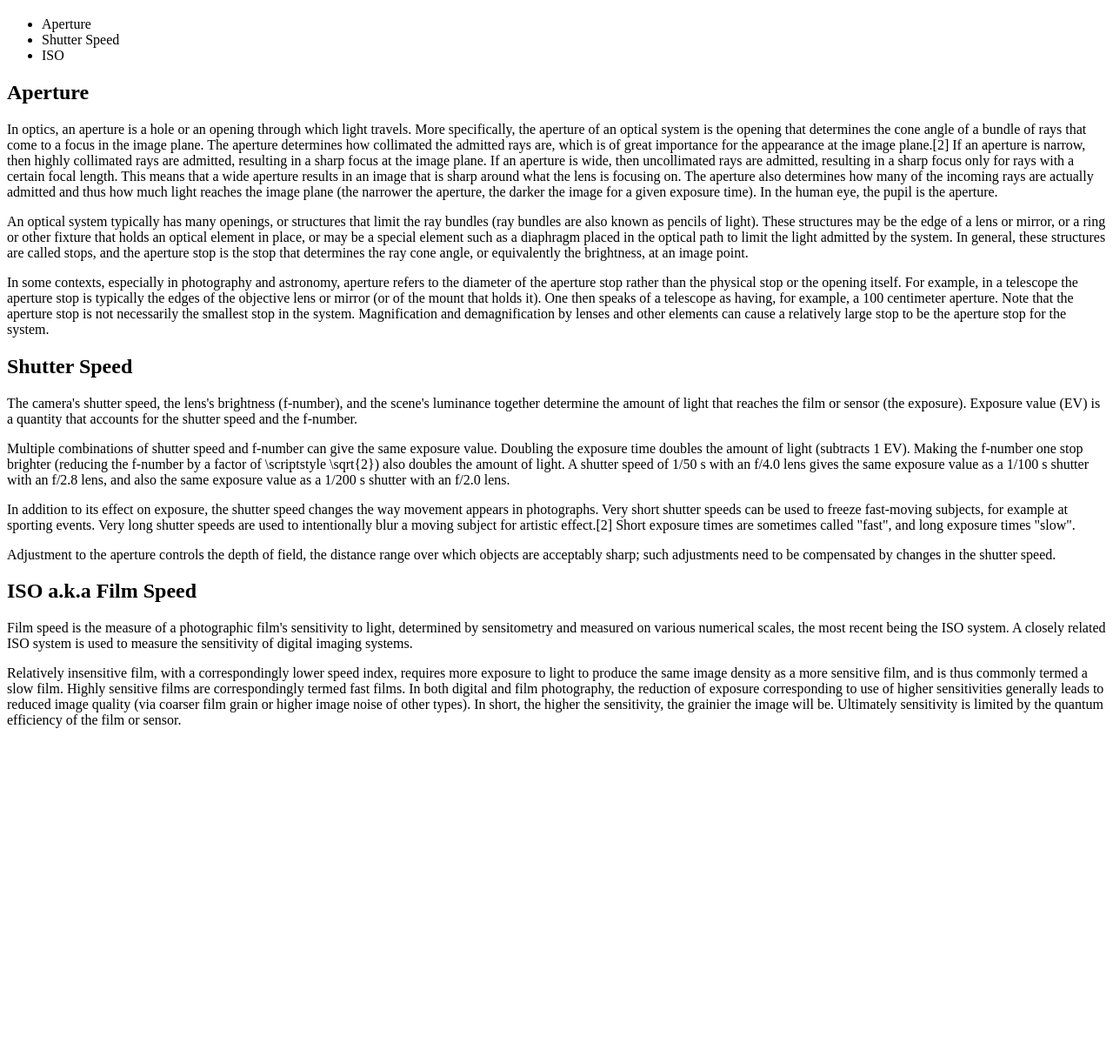
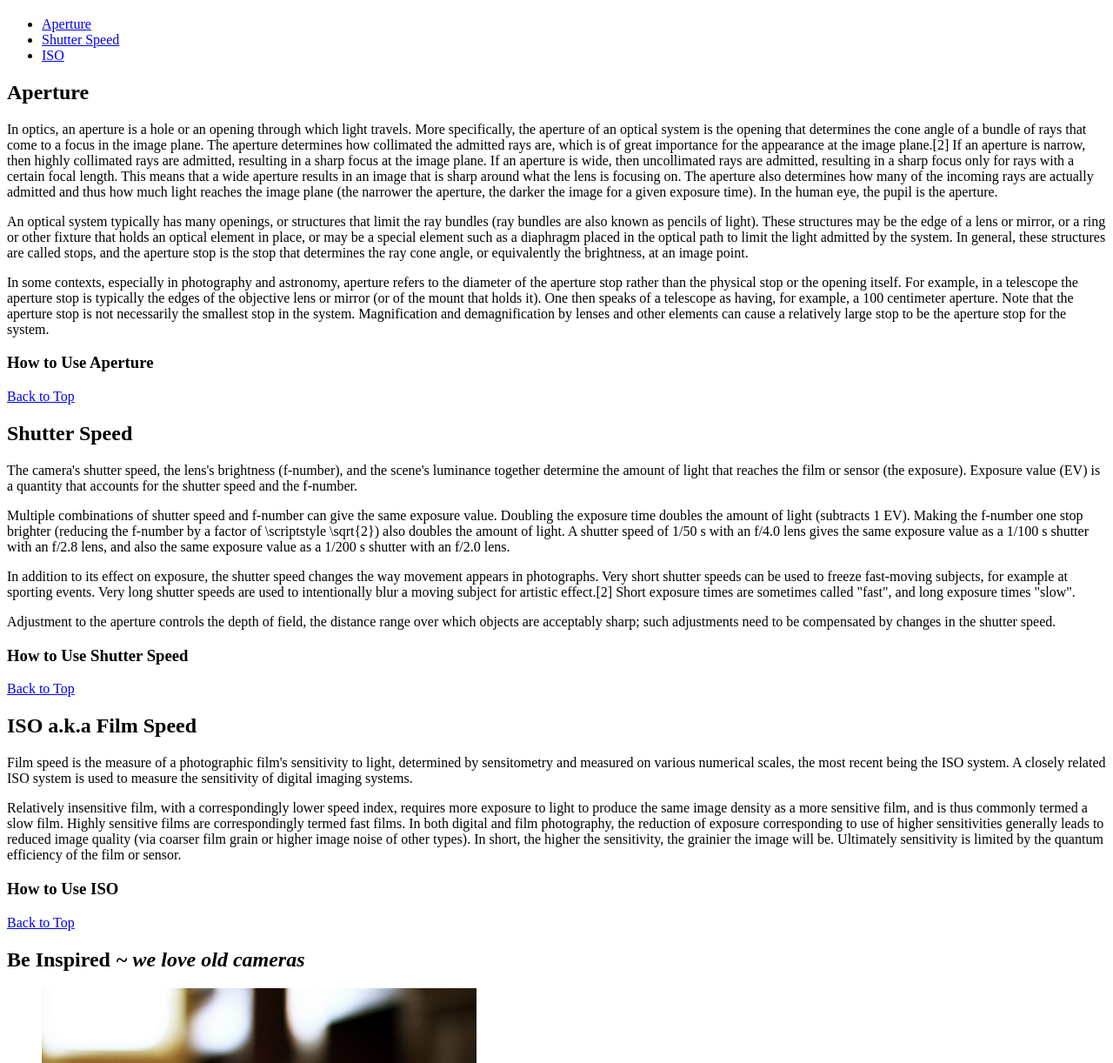
Before and after one commit to bonniecarter/dws1, a plain HTML site: page index.html in a window 1280 px wide. Shown: the part 61-1283 px from the top of the page at 87% size. Before the commit the page ends 914 px from the top, so only its background shows below. Drawn offline with Linux system fonts and the light colour scheme.

Commit message:
bonnie carter
index page

```diff
--- a/index.html
+++ b/index.html
@@ -9,14 +9,14 @@
 		<title>For the Love of Photography</title>
 	</head>
 	<body>
-		<h1>For The Love of Photography</h1>
+		<h1 id="top">For The Love of Photography</h1>
 		<ul>
-			<li>Aperture</li>
-			<li>Shutter Speed</li>
-			<li>ISO</li>
+			<li><a href="#app">Aperture</a></li>
+			<li><a href="#shutter">Shutter Speed</a></li>
+			<li><a href="#iso">ISO</a></li>
 		</ul>
 
-		<h2>Aperture</h2>
+		<h2 id="app">Aperture</h2>
 
 		<!--http://en.wikipedia.org/wiki/Aperture-->
 
@@ -26,7 +26,13 @@
 
 		<p>In some contexts, especially in photography and astronomy, aperture refers to the diameter of the aperture stop rather than the physical stop or the opening itself. For example, in a telescope the aperture stop is typically the edges of the objective lens or mirror (or of the mount that holds it). One then speaks of a telescope as having, for example, a 100 centimeter aperture. Note that the aperture stop is not necessarily the smallest stop in the system. Magnification and demagnification by lenses and other elements can cause a relatively large stop to be the aperture stop for the system.</p>
 
-		<h2>Shutter Speed</h2>
+		<h3>How to Use Aperture</h3>
+
+		<p></p>
+
+		<p><a href="#top">Back to Top</a></p>
+
+		<h2 id="shutter">Shutter Speed</h2>
 
 		<!--http://en.wikipedia.org/wiki/Shutter_speed-->
 
@@ -38,7 +44,13 @@
 
 		<p>Adjustment to the aperture controls the depth of field, the distance range over which objects are acceptably sharp; such adjustments need to be compensated by changes in the shutter speed.</p>
 
-		<h2>ISO a.k.a Film Speed</h2>
+		<h3>How to Use Shutter Speed</h3>
+
+		<p></p>
+
+		<p><a href="#top">Back to Top</a></p>
+
+		<h2 id="iso">ISO a.k.a Film Speed</h2>
 
 		<!--http://en.wikipedia.org/wiki/Film_speed-->
 
@@ -46,5 +58,25 @@
 
 		<p>Relatively insensitive film, with a correspondingly lower speed index, requires more exposure to light to produce the same image density as a more sensitive film, and is thus commonly termed a slow film. Highly sensitive films are correspondingly termed fast films. In both digital and film photography, the reduction of exposure corresponding to use of higher sensitivities generally leads to reduced image quality (via coarser film grain or higher image noise of other types). In short, the higher the sensitivity, the grainier the image will be. Ultimately sensitivity is limited by the quantum efficiency of the film or sensor.</p>
 
+		<h3>How to Use ISO</h3>
+
+		<p></p>
+
+		<p><a href="#top">Back to Top</a></p>
+
+		<h2>Be Inspired <em>~ we love old cameras</em></h2>
+
+			<figure>
+				<a href="images/cameras01big.jpg"><img src="images/cameras01.jpg" alt="two old fashioned cameras" title="cameras" /></a>
+				<figcaption>Photo Credit: <a href="https://www.flickr.com/photos/84172943@N00/7974751004/">Daniel Y. Go</a> via <a href="http://compfight.com">Compfight</a> <a href="https://creativecommons.org/licenses/by-nc/2.0/">cc</a>
+				</figcaption>
+			</figure>
+			<figure>
+				<a href="images/cameras02big.jpg"><img src="images/cameras02.jpg" alt="vintage cameras" title="more cameras" /></a>
+				<figcaption>Photo Credit: <a href="https://www.flickr.com/photos/7997148@N05/5772916906/">Khánh Hmoong</a> via <a href="http://compfight.com">Compfight</a> <a href="https://creativecommons.org/licenses/by-nc/2.0/">cc</a>
+				</figcaption>
+			</figure>
+
+
 	</body>
 	</html>
```
Also changed, not shown: images/cameras01.jpg (added), images/cameras02.jpg (added), images/cameras02big.jpg (added), 1 other file.
